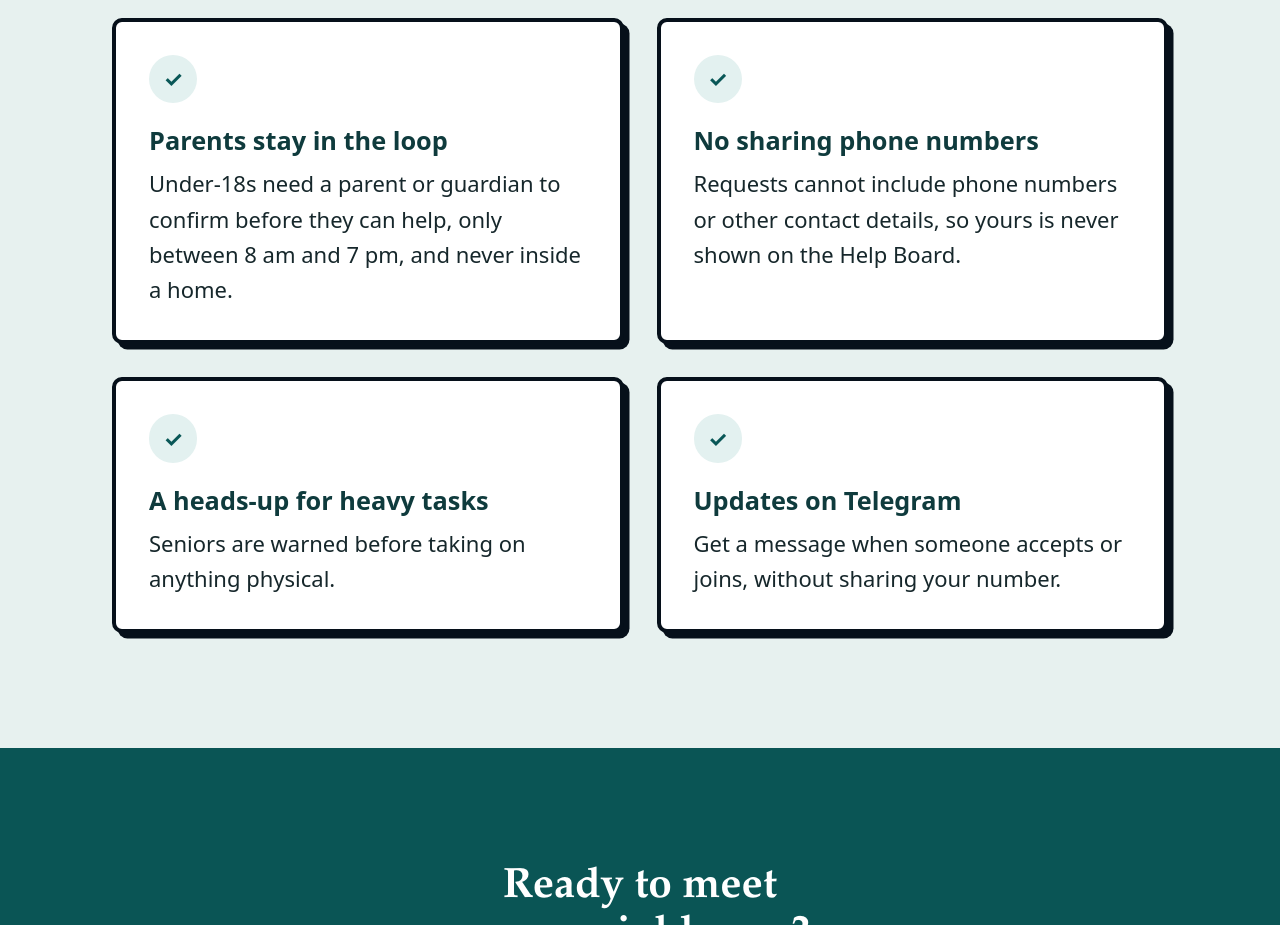
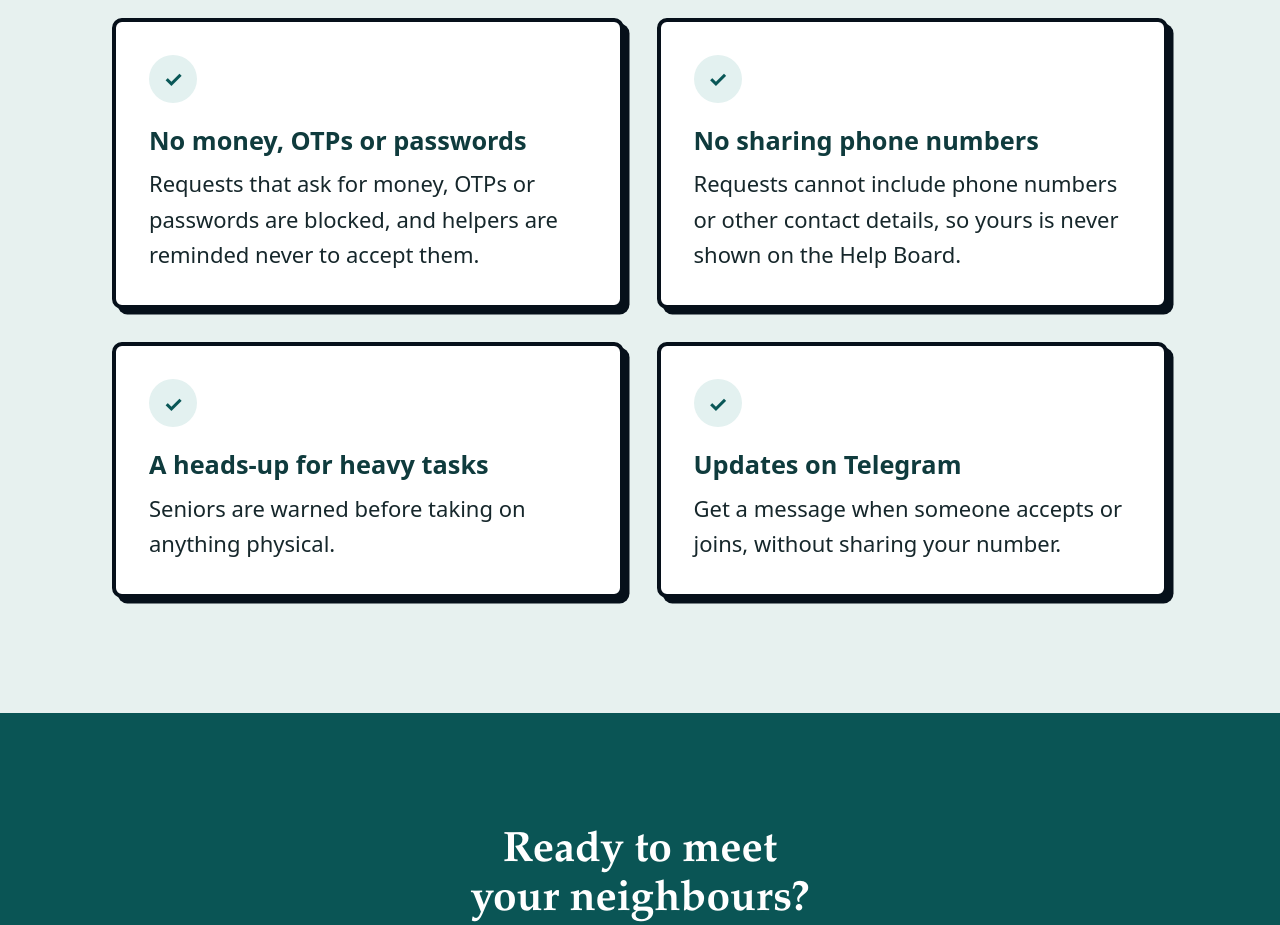
Before and after one commit to jiale109/kampung-spirit, a Vue app: page /landing in a window 1280 px wide. Shown: the part 4440-5365 px from the top of the page. Built offline with nearby package versions, Linux system fonts and the light colour scheme; no server answers.

Commit message:
landing page card rewording

```diff
--- a/src/components/LandingStory.vue
+++ b/src/components/LandingStory.vue
@@ -47,8 +47,8 @@ const features = [
 
 const safety = [
   {
-    title: 'Parents stay in the loop',
-    text: 'Under-18s need a parent or guardian to confirm before they can help, only between 8 am and 7 pm, and never inside a home.',
+    title: 'No money, OTPs or passwords',
+    text: 'Requests that ask for money, OTPs or passwords are blocked, and helpers are reminded never to accept them.',
   },
   {
     title: 'No sharing phone numbers',
```
